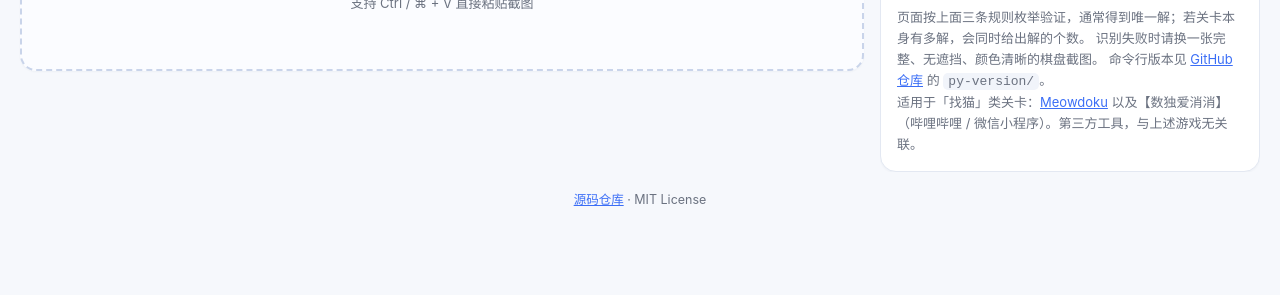
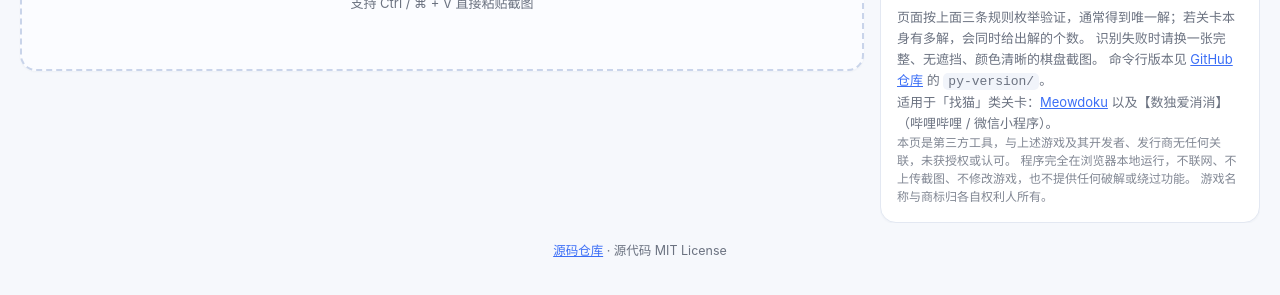
Before and after one commit to 22ABLE22/catspotter, a plain HTML site: page docs/index.html in a window 1280 px wide. Shown: the part 215-510 px from the top of the page. Drawn offline with Linux system fonts and the light colour scheme.

Commit message:
chore: 精简示例截图并加强版权声明
素材精简:
- example/ 只保留 3 张有代表性的截图, 重命名为 example01~03:
  01 = 原尺寸 16x16(格线法), 02 = 缩小版 12x12(周期法兜底), 03 = 6x6(带预亮猫遮挡)
- 删除其余 12 张完整游戏截图, 仓库体积从约 10 MB 降到约 1.5 MB
- README 增加三张图的对照表格, 并修正相关张数表述

版权声明:
- README「关于游戏」新增独立「声明」小节, 明确:
  第三方工具、未获授权或认可; 不含游戏本体/资源/外挂/绕过付费等功能;
  程序不联网不上传截图; 玩法规则本身不受著作权保护;
  截图仅在技术演示意义上少量引用
- LICENSE 顶部新增 SCOPE / 适用范围 段(中英双语):
  MIT 仅覆盖 docs/ 与 py-version/ 下的源代码, 明确不覆盖 example/ 下的游戏截图,
  以及游戏名称/商标/图标归各自权利人所有
- 网页端「规则与说明」补充免责说明, 页脚改为「源代码 MIT License」
- style.css 增加 .note.small 样式

验证: 三张示例均正常求解(16x16 格线 / 12x12 周期 / 6x6 遮挡回填),
编码无 BOM 无乱码, JS 语法通过。

```diff
--- a/docs/index.html
+++ b/docs/index.html
@@ -57,7 +57,12 @@
       </p>
       <p class="note">
         适用于「找猫」类关卡：<a href="https://play.google.com/store/apps/details?id=com.oakever.meowdoku" target="_blank" rel="noopener">Meowdoku</a>
-        以及【数独爱消消】（哔哩哔哩 / 微信小程序）。第三方工具，与上述游戏无关联。
+        以及【数独爱消消】（哔哩哔哩 / 微信小程序）。
+      </p>
+      <p class="note small">
+        本页是第三方工具，与上述游戏及其开发者、发行商无任何关联，未获授权或认可。
+        程序完全在浏览器本地运行，不联网、不上传截图、不修改游戏，也不提供任何破解或绕过功能。
+        游戏名称与商标归各自权利人所有。
       </p>
     </section>
   </aside>
@@ -65,7 +70,7 @@
 
 <footer class="foot">
   <a href="https://github.com/22ABLE22/catspotter" target="_blank" rel="noopener">源码仓库</a>
-  · MIT License
+  · 源代码 MIT License
 </footer>
 
 <script type="module" src="app.js"></script>
--- a/docs/style.css
+++ b/docs/style.css
@@ -48,6 +48,7 @@ main {
 
 .h2 { margin: 0 0 8px; font-size: 15px; }
 .note { margin: 0; color: var(--muted); font-size: 13px; }
+.note.small { font-size: 12px; line-height: 1.5; opacity: .85; }
 .hidden { display: none !important; }
 
 /* ---------------- 上传区 ---------------- */
```
Also changed, not shown: example/example01.jpg, example/example02.jpg, example/example03.jpg, example/example04.jpg (deleted), example/example05.jpg (deleted), example/example06.jpg (deleted), example/example07.jpg (deleted), example/example13.jpg (deleted), example/example14.jpg (deleted), example/example15.jpg (deleted), 7 other files.
